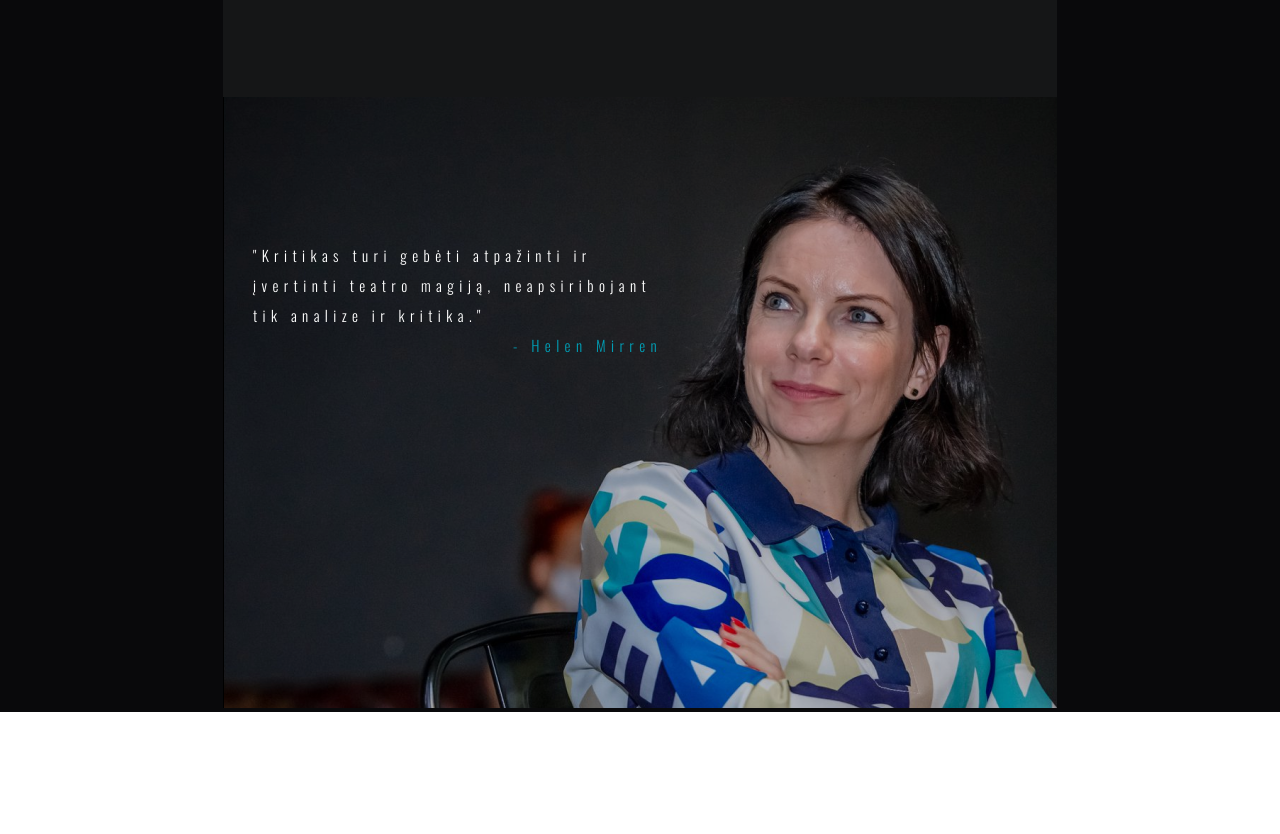
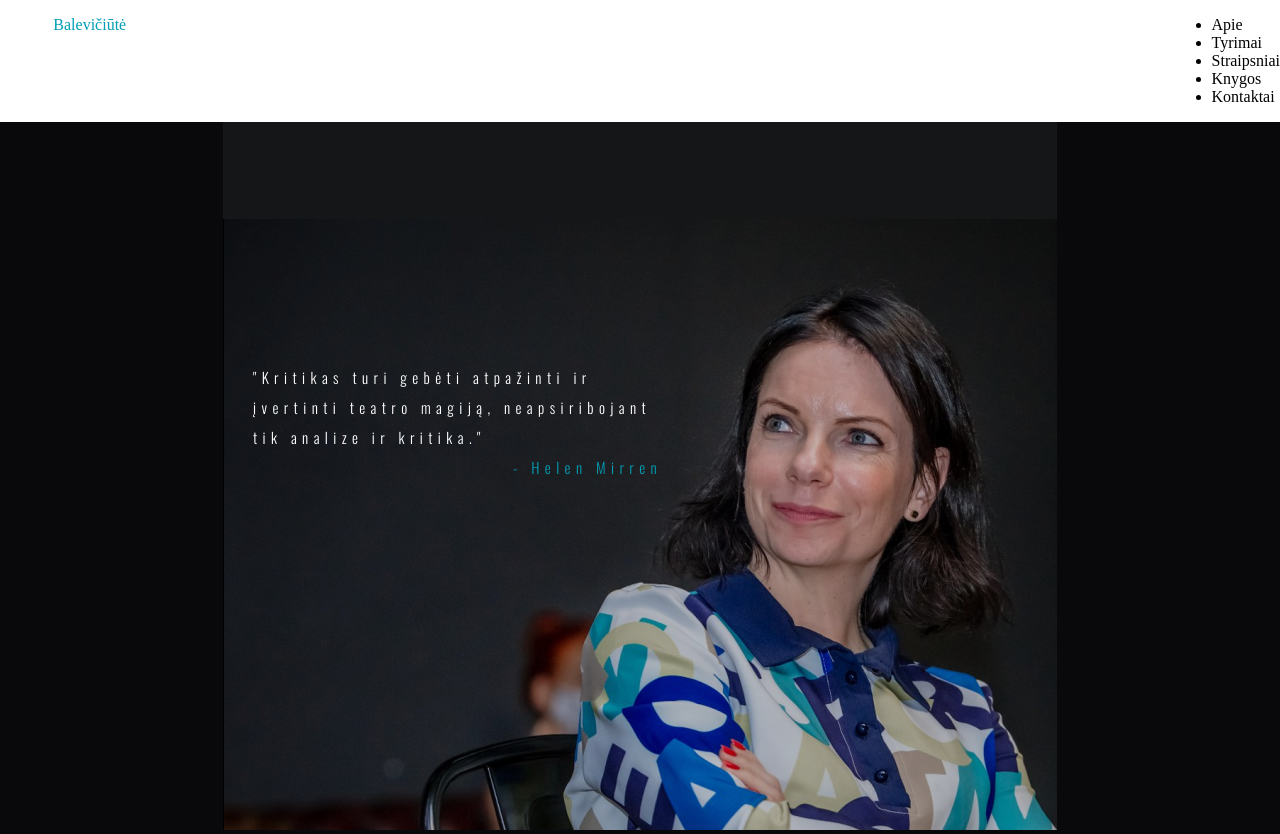
Before and after one commit to AudriusAnusauskas/rbapp, a React (Create React App) app: page / in a window 1280 px wide. Before the commit the page ends 800 px from the top, so only its background shows below. Built offline with nearby package versions, Linux system fonts and the light colour scheme.

Commit message:
start with layout and navbar

```diff
--- a/src/App.tsx
+++ b/src/App.tsx
@@ -1,11 +1,11 @@
 import React from "react";
 import "./App.css";
-import Hero from "./components/Hero/Hero";
+import Layout from "./components/Layout/Layout";
 
 function App() {
   return (
     <>
-      <Hero />
+      <Layout />
     </>
   );
 }
--- /dev/null
+++ b/src/components/Layout/Layout.tsx
@@ -0,0 +1,12 @@
+import Hero from "../Hero/Hero";
+import Navbar from "../Navbar/Navbar";
+
+const Layout: React.FunctionComponent = () => {
+  return (
+    <>
+      <Navbar />
+      <Hero />
+    </>
+  );
+};
+export default Layout;
--- /dev/null
+++ b/src/components/Navbar/Navbar.tsx
@@ -0,0 +1,26 @@
+import React from "react";
+import "./navbar.css";
+
+const Navbar = () => {
+  return (
+    <div className="navbar">
+      <div className="logo">
+        <p>
+          Ramunė<span>Balevičiūtė</span>
+        </p>
+        <p>Teatro kritikė</p>
+      </div>
+      <div className="menu">
+        <ul>
+          <li>Apie</li>
+          <li>Tyrimai</li>
+          <li>Straipsniai</li>
+          <li>Knygos</li>
+          <li>Kontaktai</li>
+        </ul>
+      </div>
+    </div>
+  );
+};
+
+export default Navbar;
--- /dev/null
+++ b/src/components/Navbar/navbar.css
@@ -0,0 +1,12 @@
+.navbar {
+  max-width: 1440px;
+  display: flex;
+  justify-content: space-between;
+}
+.logo {
+  width: 313px;
+  color: #ffffff;
+}
+.logo p span {
+  color: #019eb5;
+}
```
Also changed, not shown: src/components/Layout/layout.css (added).
